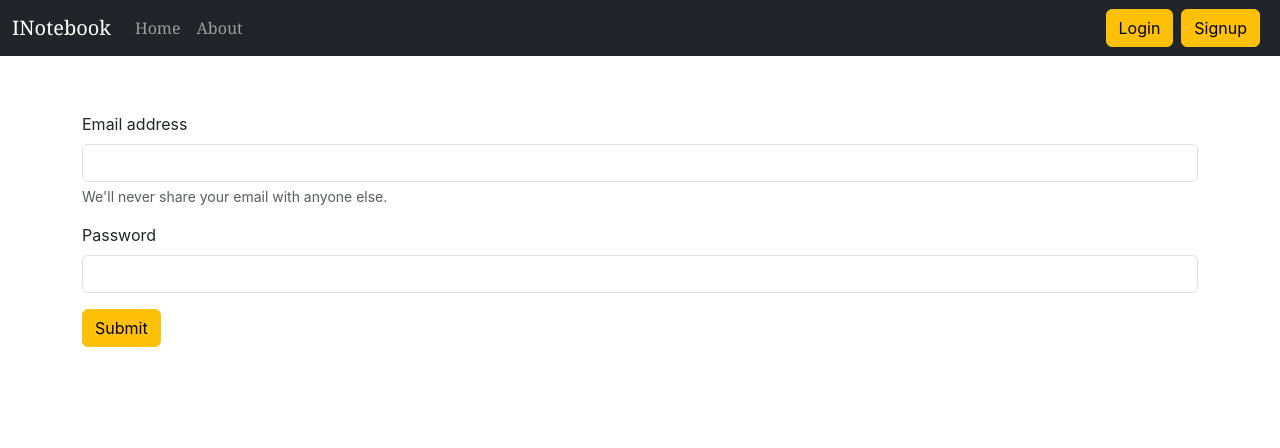
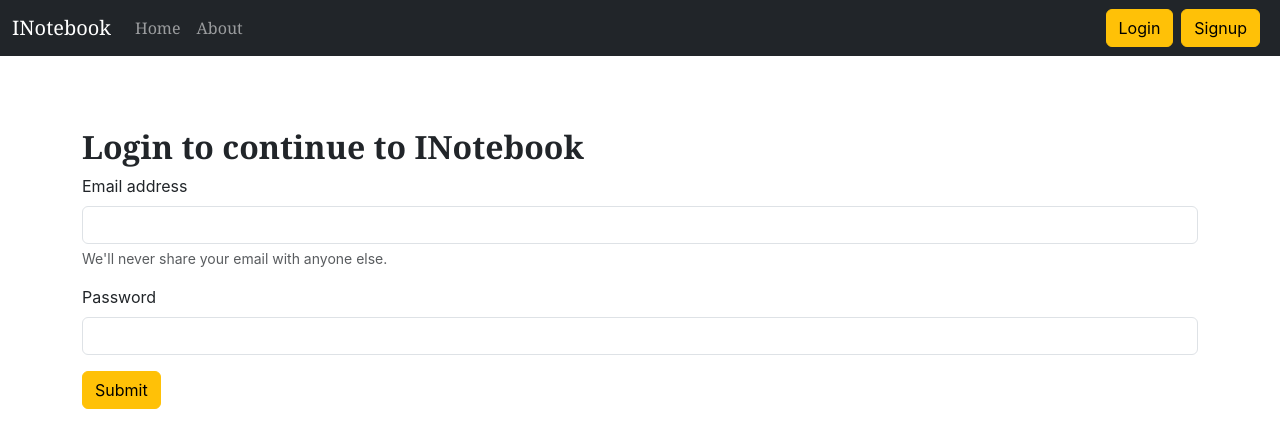
Before and after one commit to singhnaman320/INotebook, a React (Create React App) app in the folder inotebook/: page /login in a window 1280 px wide. Shown: the top 448 px of the page. Built offline with nearby package versions, Linux system fonts and the light colour scheme.

Commit message:
Modifying Nvbar.js for Logout

```diff
--- a/inotebook/src/components/Login.js
+++ b/inotebook/src/components/Login.js
@@ -44,7 +44,8 @@ const Login = (props) => {
   }
 
   return (
-    <div>
+    <div className='mt-3'>
+        <h2>Login to continue to INotebook</h2>
         <form  onSubmit={handleSubmit}>  {/* On submit will be form not button */}
             <div className="mb-3">
                 <label htmlFor="email" className="form-label">Email address</label>
```
